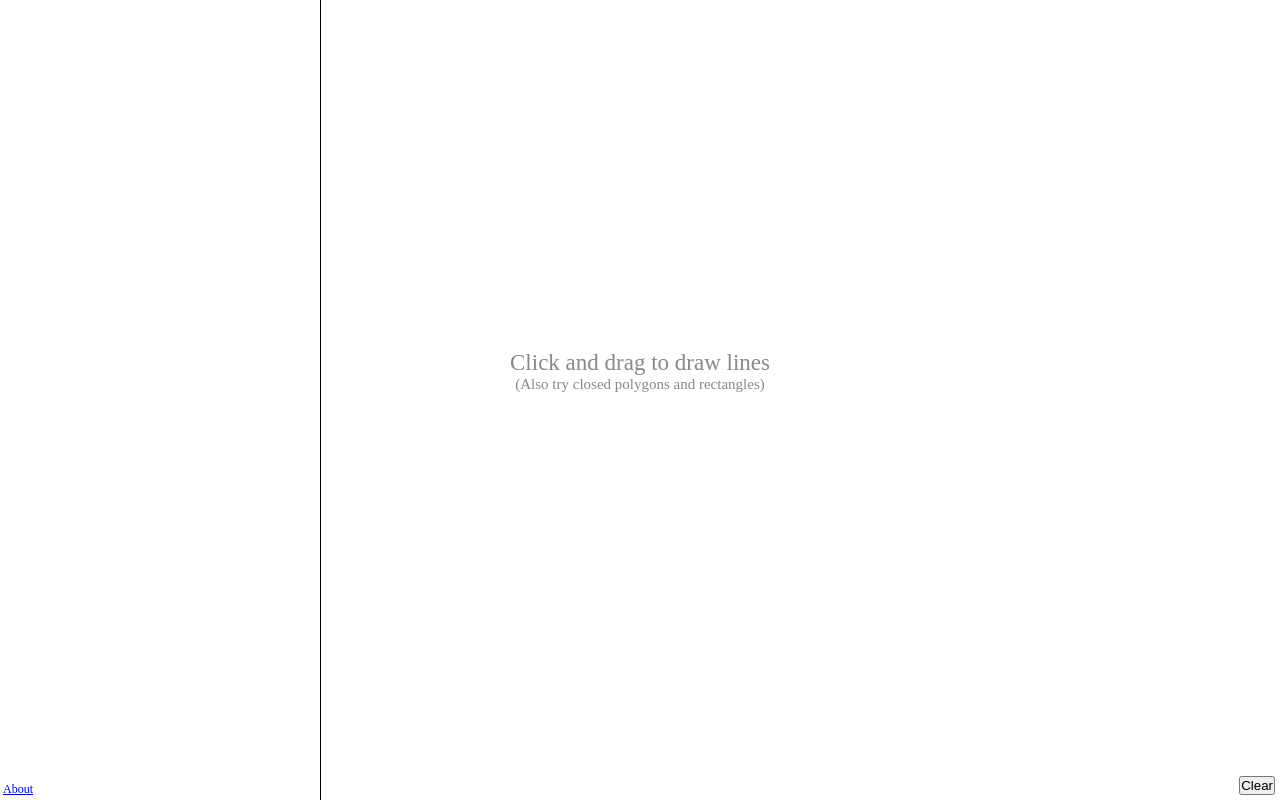
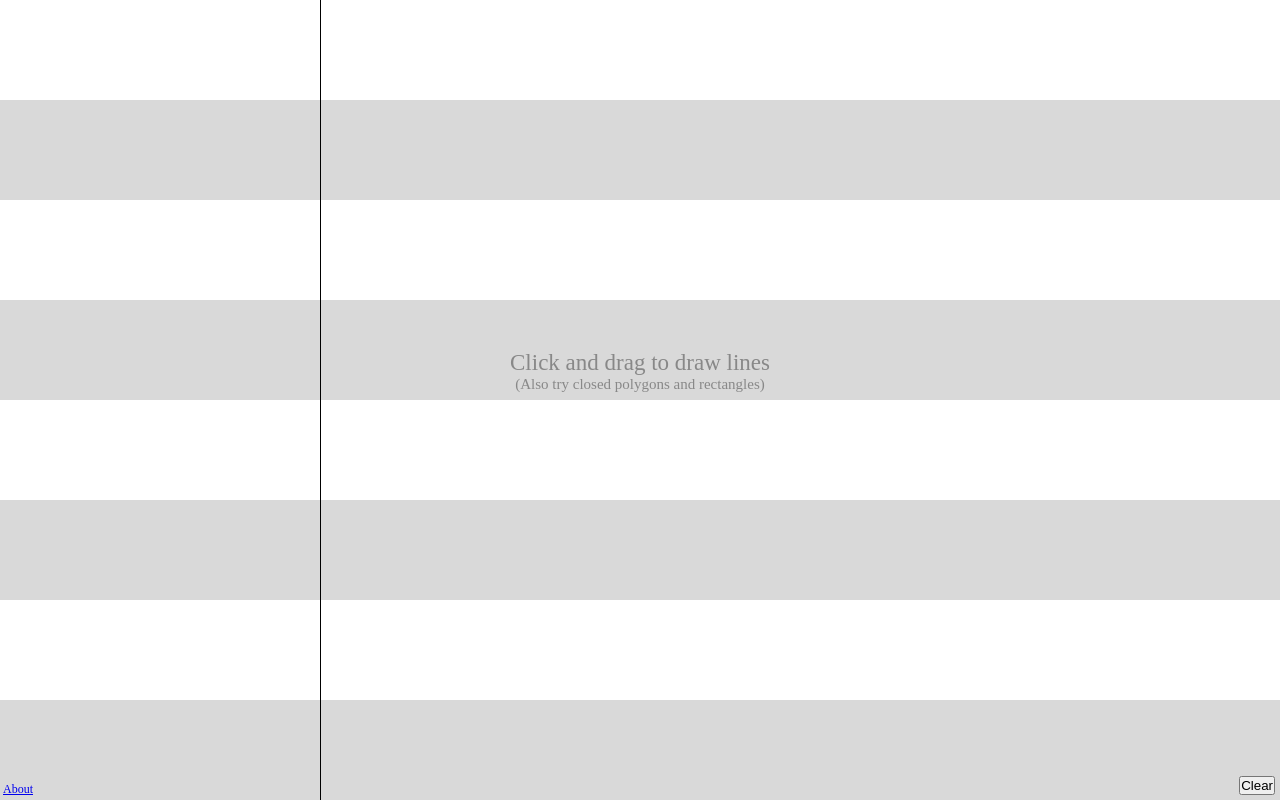
Before and after one commit to anderoonies/music-hack, a plain HTML site: page music.html in a window 1280 px wide. Drawn offline with Linux system fonts and the light colour scheme; no server answers.

Commit message:
Stripes and colors

```diff
--- a/music.css
+++ b/music.css
@@ -51,3 +51,20 @@ div.vertical-line{
   background-color: black;
   height: 100%;
 }
+
+.colors {
+  position: absolute;
+  width: 100%;
+  height: 100%;
+  display: flex;
+  flex-direction: column;
+}
+
+.colors div {
+  height: 12.5%;
+}
+
+.colors div:nth-child(even) {
+  background-color: grey;
+  opacity: 0.3;
+}
--- a/music.html
+++ b/music.html
@@ -11,6 +11,17 @@
   </head>
 
   <body>
+    <div class="colors">
+      <div></div>
+      <div></div>
+      <div></div>
+      <div></div>
+      <div></div>
+      <div></div>
+      <div></div>
+      <div></div>
+    </div>
+
     <div id='app'>
       <div class="vertical-line"></div>
       <canvas id='canvas'></canvas>
--- a/music.js
+++ b/music.js
@@ -117,12 +117,6 @@ $(document).ready(function() {
       return 3;
     }
   }
-
-  colors = ['rgba(255,0,0,0.5)',
-    'rgba(0,255,0,0.5)',
-    'rgba(0,0,255,0.5)',
-    'rgba(200,200,0,0.5)',
-  ];
 
   function vector(x, y) {
     return {
@@ -326,7 +320,7 @@ $(document).ready(function() {
 
       console.log(synths, snares, bass);
 
-      c.strokeStyle = 'rgba(0, 0, 255, 0.5)';
+      c.strokeStyle = 'rgba(0, 0, 255, 0.8)';
       c.beginPath();
       c.moveTo(corners[0].x + diff, corners[0].y);
       for (var i = 1; i < corners.length; i++) {
@@ -334,14 +328,14 @@ $(document).ready(function() {
       }
       c.stroke();
 
-      c.fillStyle = 'rgba(255, 0, 0, 0.5)';
+      c.fillStyle = 'rgba(255, 0, 0, 0.8)';
       for (var i = 0; i < corners.length; i++) {
         c.beginPath();
         c.arc(corners[i].x + diff, corners[i].y, 4, 0, 2 * Math.PI, false);
         c.fill();
       }
 
-      c.fillStyle = 'rgba(0, 255, 255, 0.3)';
+      c.fillStyle = 'rgba(0, 255, 255, 0.6)';
       c.beginPath();
       c.moveTo(corners[0].x + diff, corners[0].y);
       for (var i = 1; i < corners.length; i++) {
```
